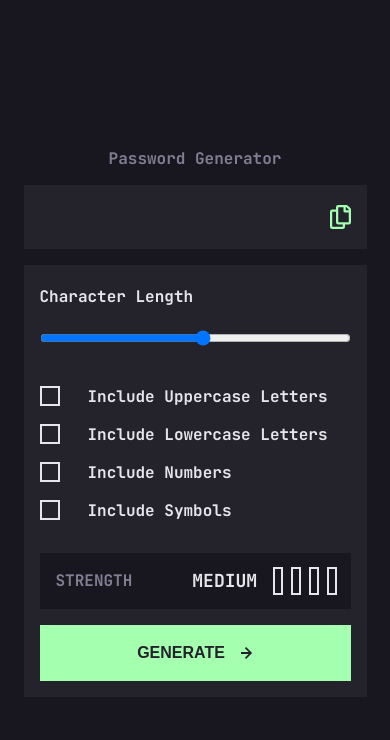
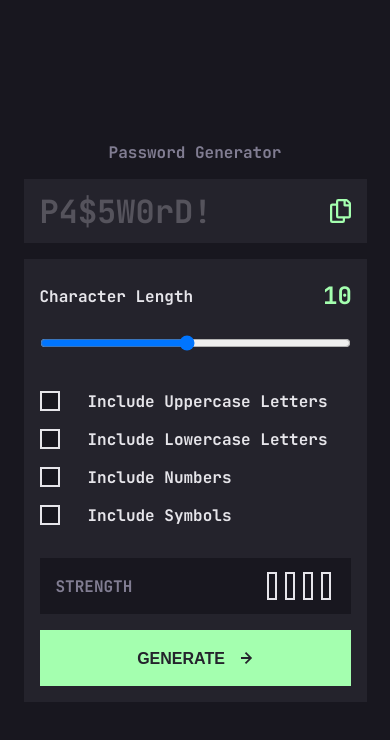
Before and after one commit to TatoPirtakhia/Password-Generator, a React (Create React App) app: page / in a window 390 px wide. Shown: the top 740 px of the page. Built offline with nearby package versions, Linux system fonts and the light colour scheme.

Commit message:
mobile styles is done

```diff
--- a/src/App.css
+++ b/src/App.css
@@ -3,7 +3,10 @@
   align-items: center;
   flex-direction: column;
 }
-
+.changePassword{
+  font-size: 32px;
+  color: rgba(230, 229, 234, 25%);
+}
 .title {
   font-size: 16px;
   font-weight: 700;
@@ -12,6 +15,7 @@
   margin-bottom: 16px;
 }
 .passwordOutput {
+  width: 200px;
   font-size: 24px;
   font-weight: 700;
   color: rgba(230, 229, 234, 1);
@@ -59,10 +63,24 @@
   margin-bottom: 40px;
   width: 311px;
 }
+
+.box_check {
+  background-color: rgba(164, 255, 175, 1);
+  width: 20px;
+  height: 20px;
+  display: flex;
+  align-items: center;
+  justify-content: center;
+  border: none;
+}
+
 .box {
   width: 20px;
   height: 20px;
-  background-color: rgba(36, 35, 44, 1);
+  background-color: #18171F;
+  display: flex;
+  align-items: center;
+  justify-content: center;
   border: 2px solid #e6e5ea;
 }
 .checkBoxes {
@@ -83,7 +101,8 @@
   display: flex;
   align-items: center;
   padding-left: 16px;
-  gap: 60px;
+  justify-content: space-between;
+  padding-right: 20px;
   background-color: rgba(24, 23, 31, 1);
   margin-bottom: 16px;
 }
@@ -106,6 +125,30 @@
   display: flex;
   align-items: center;
   gap: 8px;
+}
+.redBox{
+  height: 28px;
+  width: 10px;
+  background-color: rgba(246, 74, 74, 1);
+
+}
+.orangeBox{
+  height: 28px;
+  width: 10px;
+  background-color: rgba(251, 124, 88, 1);
+
+}
+.yellowBox{
+  height: 28px;
+  width: 10px;
+  background-color:rgba(248, 205, 101, 1);
+
+}
+.greenBox{
+  height: 28px;
+  width: 10px;
+  background-color:rgba(164, 255, 175, 1);
+
 }
 .strength_box {
   height: 28px;
--- a/src/App.js
+++ b/src/App.js
@@ -1,18 +1,102 @@
 import "./App.css";
 import { useState } from "react";
 function App() {
-  const {range,setRange} = useState(10);
+  const [password,setPassword] = useState("P4$5W0rD!")
+  const [output,setOutput] = useState(false)
+  const [range, setRange] = useState(10);
+  const [one, setone] = useState(false);
+  const [two, setTwo] = useState(false);
+  const [three, setThree] = useState(false);
+  const [four, setFour] = useState(false);
+
+  const [strengthBoxOne, setStrengthBoxOne] = useState(false);
+  const [strengthBoxTwo, setStrengthBoxTwo] = useState(false);
+  const [strengthBoxThree, setStrengthBoxThree] = useState(false);
+  const [strengthBoxFour, setStrengthBoxFour] = useState(false);
+  const [strength, setStrength] = useState("");
+
+  const [strongCOlor,setStrongCOlor] = useState()
 
   const changeWidth = (event) => {
     setRange(event.target.value);
-  }
+  };
 
+  const Generate = () => {
+    setPassword('qwertyuiopasdfghjklz')
+    setOutput(true)
+    setStrengthBoxOne(false);
+    setStrengthBoxTwo(false);
+    setStrengthBoxThree(false);
+    setStrengthBoxFour(false);
+    setStrongCOlor("")
+    let count = 0;
+    if (one) count++;
+    if (two) count++;
+    if (three) count++;
+    if (four) count++;
 
+    if (count == 1) {
+      setStrength("TOO WEAK!");
+      setStrengthBoxOne(true);
+      setStrongCOlor("redBox")
+    }
+    if (count == 2) {
+      setStrength("WEAK");
+      setStrengthBoxOne(true);
+      setStrengthBoxTwo(true);
+      setStrongCOlor("orangeBox")
+    }
+    if (count == 3) {
+      setStrength("MEDIUM");
+      setStrengthBoxOne(true);
+      setStrengthBoxTwo(true);
+      setStrengthBoxThree(true);
+      setStrongCOlor("yellowBox")
+    }
+    if (count == 4) {
+      setStrength("STRONG");
+      setStrengthBoxOne(true);
+      setStrengthBoxTwo(true);
+      setStrengthBoxThree(true);
+      setStrengthBoxFour(true);
+      setStrongCOlor("greenBox")
+    }
+    let string = ''
+    let countLength = 0;
+    while(countLength != range){
+      countLength++;
+      if (one){
+        const indx = Math.random()
+      }
+    }
+  };
+  const numbers = [0, 1, 2, 3, 4, 5, 6, 7, 8, 9];
+  const symbols = ["!", "@", "#", "$", "%", "^", "&", "*"];
+  const UpperCaseletters = (() => {
+    const caps = [...Array(26)].map((value, i) => String.fromCharCode(i + 65));
+    return caps;
+  })();
+
+  const LowerCaseletters = (() => {
+    return UpperCaseletters.map((letter) => letter.toLowerCase());
+  })();
+  const boxOneCheck = (event) => {
+    setone((one) => !one);
+  };
+  const boxTwoCheck = () => {
+    setTwo((two) => !two);
+  };
+  const boxThreeCheck = () => {
+    setThree((three) => !three);
+  };
+  const boxFourCheck = () => {
+    setFour((four) => !four);
+  };
   return (
-      <div className="App">
+    <div className="App">
       <h1 className="title">Password Generator</h1>
       <div className="password_copy">
-        <span className="passwordOutput"></span>
+        <span className={output ?"passwordOutput":"changePassword"}>{password}</span>
         <svg width="21" height="24" xmlns="http://www.w3.org/2000/svg">
           <path
             d="M20.341 3.091 17.909.659A2.25 2.25 0 0 0 16.319 0H8.25A2.25 2.25 0 0 0 6 2.25V4.5H2.25A2.25 2.25 0 0 0 0 6.75v15A2.25 2.25 0 0 0 2.25 24h10.5A2.25 2.25 0 0 0 15 21.75V19.5h3.75A2.25 2.25 0 0 0 21 17.25V4.682a2.25 2.25 0 0 0-.659-1.591ZM12.469 21.75H2.53a.281.281 0 0 1-.281-.281V7.03a.281.281 0 0 1 .281-.281H6v10.5a2.25 2.25 0 0 0 2.25 2.25h4.5v1.969a.282.282 0 0 1-.281.281Zm6-4.5H8.53a.281.281 0 0 1-.281-.281V2.53a.281.281 0 0 1 .281-.281H13.5v4.125c0 .621.504 1.125 1.125 1.125h4.125v9.469a.282.282 0 0 1-.281.281Zm.281-12h-3v-3h.451c.075 0 .147.03.2.082L18.667 4.6a.283.283 0 0 1 .082.199v.451Z"
@@ -25,38 +109,85 @@ function App() {
           <p className="main_title">Character Length</p>
           <span className="valueOfRange">{range}</span>
         </div>
-        <input type="range" className="range" min="1" max="20" step={1} value={range}  onChange={changeWidth}/>
+        <input
+          type="range"
+          className="range"
+          min="1"
+          max="20"
+          step={1}
+          value={range}
+          onChange={changeWidth}
+        />
         <div className="checkBoxes">
           <div className="boxContainer">
-            <div className="box"></div>
+            <div className={one ? "box_check" : "box"} onClick={boxOneCheck}>
+              <svg width="14" height="12" xmlns="http://www.w3.org/2000/svg">
+                <path
+                  stroke="#18171F"
+                  stroke-width="3"
+                  fill="none"
+                  d="M1 5.607 4.393 9l8-8"
+                />
+              </svg>
+            </div>
             <p className="main_title">Include Uppercase Letters</p>
           </div>
           <div className="boxContainer">
-            <div className="box"></div>
+            <div className={two ? "box_check" : "box"} onClick={boxTwoCheck}>
+              <svg width="14" height="12" xmlns="http://www.w3.org/2000/svg">
+                <path
+                  stroke="#18171F"
+                  stroke-width="3"
+                  fill="none"
+                  d="M1 5.607 4.393 9l8-8"
+                />
+              </svg>
+            </div>
             <p className="main_title"> Include Lowercase Letters</p>
           </div>
           <div className="boxContainer">
-            <div className="box"></div>
+            <div
+              className={three ? "box_check" : "box"}
+              onClick={boxThreeCheck}
+            >
+              <svg width="14" height="12" xmlns="http://www.w3.org/2000/svg">
+                <path
+                  stroke="#18171F"
+                  stroke-width="3"
+                  fill="none"
+                  d="M1 5.607 4.393 9l8-8"
+                />
+              </svg>
+            </div>
             <p className="main_title">Include Numbers</p>
           </div>
           <div className="boxContainer">
-            <div className="box"></div>
+            <div className={four ? "box_check" : "box"} onClick={boxFourCheck}>
+              <svg width="14" height="12" xmlns="http://www.w3.org/2000/svg">
+                <path
+                  stroke="#18171F"
+                  stroke-width="3"
+                  fill="none"
+                  d="M1 5.607 4.393 9l8-8"
+                />
+              </svg>
+            </div>
             <p className="main_title">Include Symbols </p>
           </div>
         </div>
         <div className="strength_medium">
           <p className="strength">STRENGTH</p>
           <div className="medium_box">
-            <p className="medium">MEDIUM</p>
+            <p className="medium">{strength}</p>
             <div className="stength_boxes">
-              <div className="strength_box"></div>
-              <div className="strength_box"></div>
-              <div className="strength_box"></div>
-              <div className="strength_box"></div>
+              <div className={strengthBoxOne ? strongCOlor:"strength_box"}></div>
+              <div className={strengthBoxTwo ? strongCOlor:"strength_box"}></div>
+              <div className={strengthBoxThree ? strongCOlor:"strength_box"}></div>
+              <div className={strengthBoxFour ? strongCOlor:"strength_box"}></div>
             </div>
           </div>
         </div>
-        <button>
+        <button onClick={Generate}>
           <p className="generate">GENERATE</p>
           <svg width="12" height="12" xmlns="http://www.w3.org/2000/svg">
             <path
```
